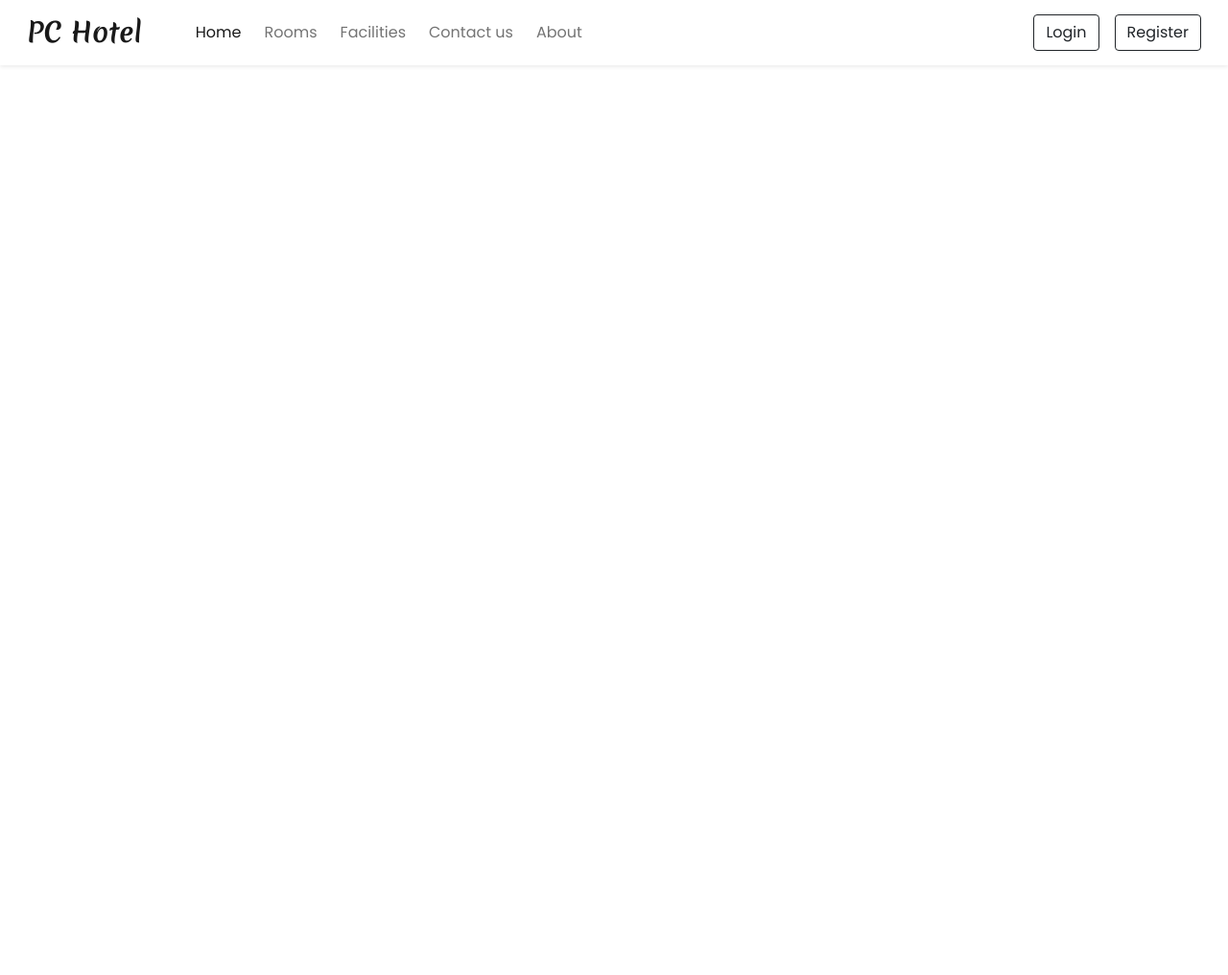
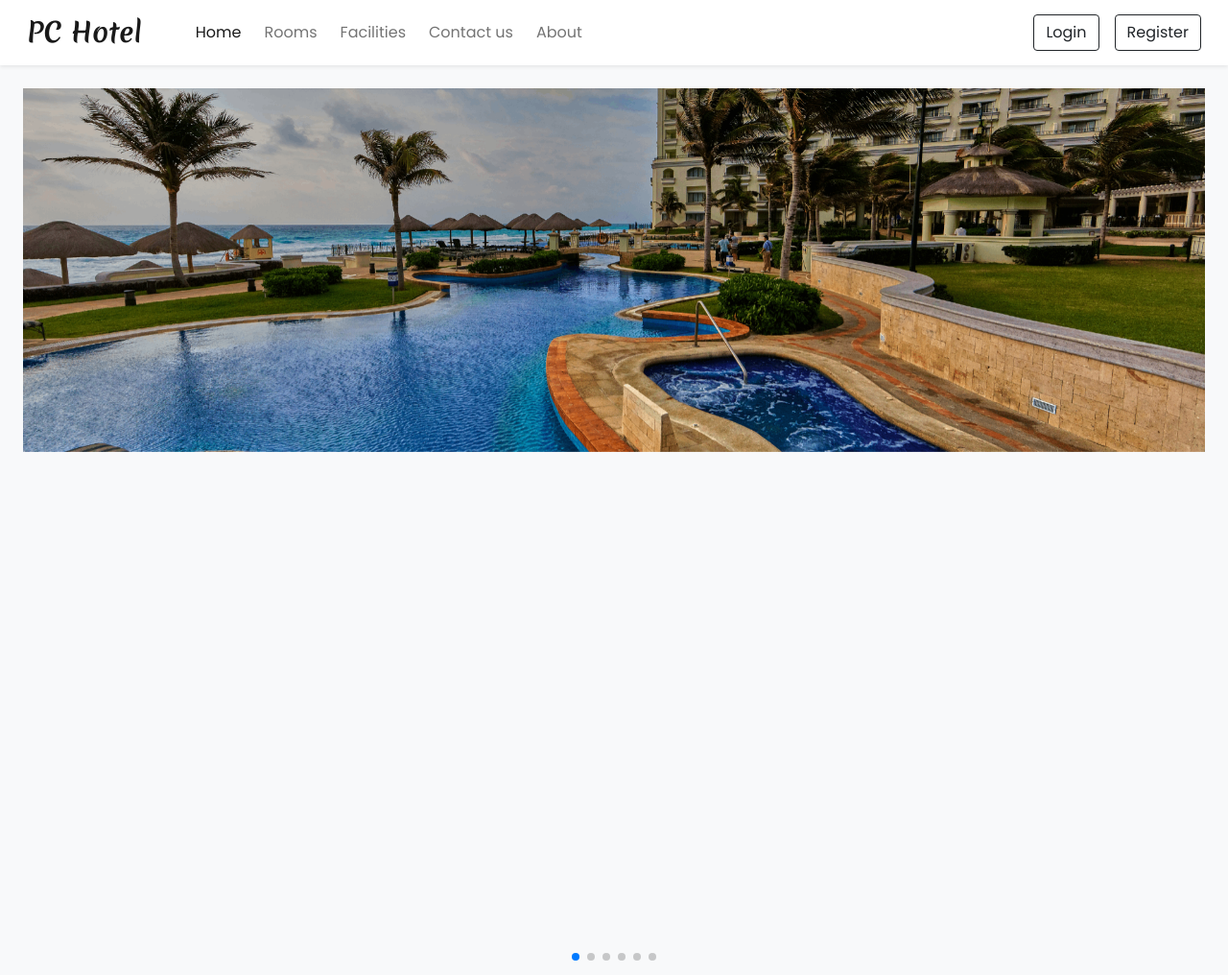
Before and after one commit to HungVu0112/HotelBookingWebsite, a PHP site: page / in a window 1280 px wide. Shown: the whole page at 96% size. Before the commit the page ends 69 px from the top, so only its background shows below. Run offline with PHP 8.4, Linux system fonts and the light colour scheme.

Commit message:
[Interface] Carousel Design

```diff
--- a/index.php
+++ b/index.php
@@ -3,6 +3,7 @@
 <head>
     <meta charset="UTF-8">
     <meta name="viewport" content="width=device-width, initial-scale=1.0">
+    <link rel="stylesheet" href="https://cdn.jsdelivr.net/npm/swiper@10/swiper-bundle.min.css">
     <link rel="stylesheet" href="https://cdn.jsdelivr.net/npm/bootstrap-icons@1.10.5/font/bootstrap-icons.css">
     <link href="https://cdn.jsdelivr.net/npm/bootstrap@5.1.3/dist/css/bootstrap.min.css" rel="stylesheet" integrity="sha384-1BmE4kWBq78iYhFldvKuhfTAU6auU8tT94WrHftjDbrCEXSU1oBoqyl2QvZ6jIW3" crossorigin="anonymous">
     <link href="https://fonts.googleapis.com/css2?family=Merienda:wght@400;700&family=Poppins:wght@400;500;600&display=swap" rel="stylesheet">
@@ -27,7 +28,7 @@
     </style>
     <title>PC Hotel</title>
 </head>
-<body>
+<body class="bg-light">
     <nav class="navbar navbar-expand-lg navbar-light bg-white px-lg-3 py-lg-2 shadow-sm sticky-top">
         <div class="container-fluid">
             <a class="navbar-brand me-5 fw-bold fs-3 h_font" href="index.php">PC Hotel</a>
@@ -166,7 +167,50 @@
         </div>
     </div>
 
+    <div class="container-fluid px-lg-4 mt-4">
+        <div class="swiper swiper-container">
+            <div class="swiper-wrapper">
+                <div class="swiper-slide">
+                    <img src="images/carousel/IMG_15372.png" class="w-100 d-block"/>
+                </div>
+                <div class="swiper-slide">
+                    <img src="images/carousel/IMG_40905.png" class="w-100 d-block"/>
+                </div>
+                <div class="swiper-slide">
+                    <img src="images/carousel/IMG_55677.png" class="w-100 d-block"/>
+                </div>
+                <div class="swiper-slide">
+                    <img src="images/carousel/IMG_62045.png" class="w-100 d-block"/>
+                </div>
+                <div class="swiper-slide">
+                    <img src="images/carousel/IMG_93127.png" class="w-100 d-block"/>
+                </div>
+                <div class="swiper-slide">
+                    <img src="images/carousel/IMG_99736.png" class="w-100 d-block"/>
+                </div>
+
+                <div class="swiper-pagination"></div>
+            </div>
+        </div>
+    </div>
 
     <script src="https://cdn.jsdelivr.net/npm/bootstrap@5.1.3/dist/js/bootstrap.bundle.min.js" integrity="sha384-ka7Sk0Gln4gmtz2MlQnikT1wXgYsOg+OMhuP+IlRH9sENBO0LRn5q+8nbTov4+1p" crossorigin="anonymous"></script>
+    <script src="https://cdn.jsdelivr.net/npm/swiper@10/swiper-bundle.min.js"></script>
+
+    <script>
+    var swiper = new Swiper(".swiper-container", {
+      spaceBetween: 30,
+      effect: "fade",
+      loop: true,
+      autoplay: {
+        delay: 2000,
+        disableOnInteraction: false,
+      },
+      pagination: {
+        el: ".swiper-pagination",
+        clickable: true,
+      },
+    });
+  </script>
 </body>
 </html>
```
Lines whose indentation alone changed are shown as unchanged.
